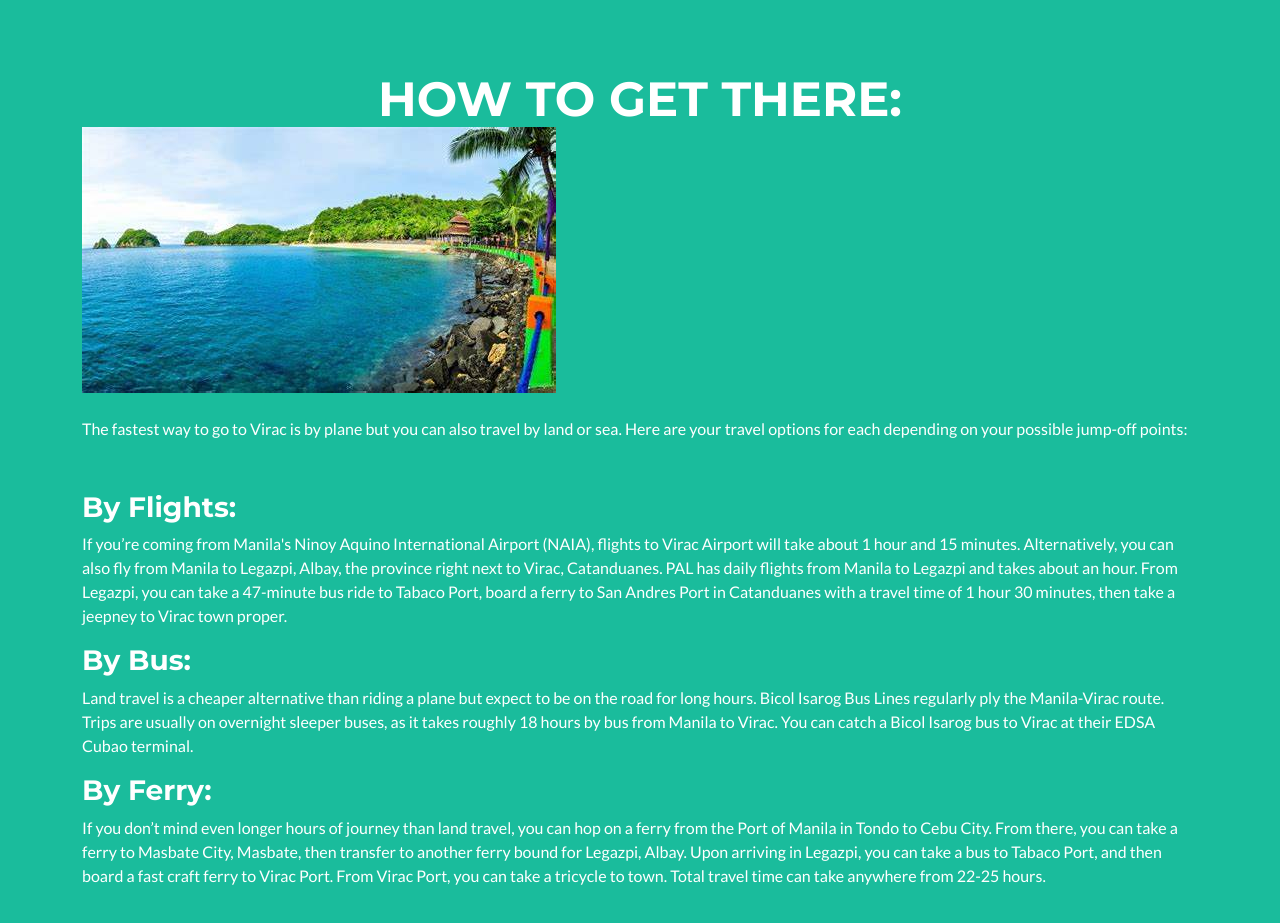
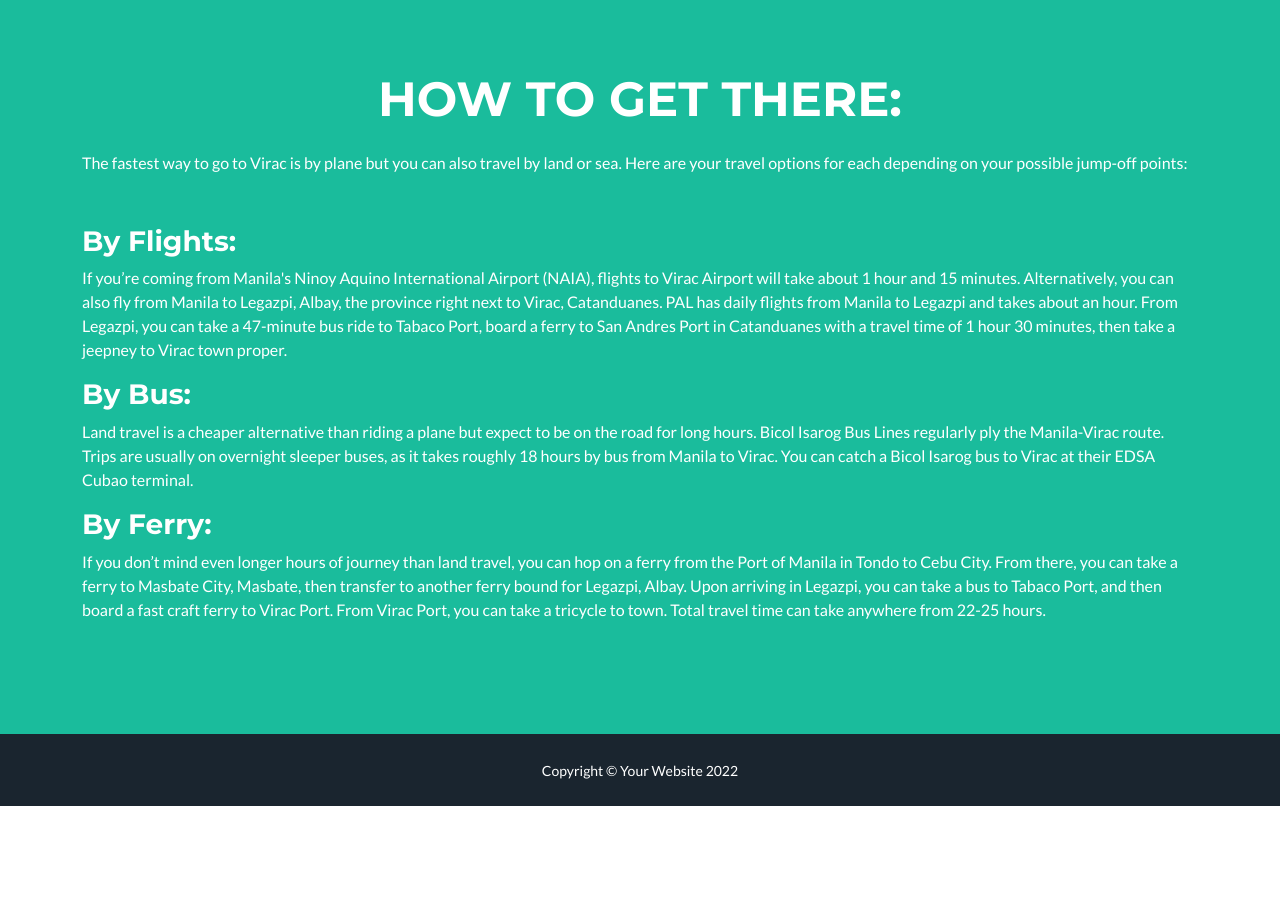
Before and after one commit to cayoooooy/empi2, a plain HTML site: page index.html in a window 1280 px wide. Shown: the part 2080-3003 px from the top of the page. After the commit the page ends 2886 px from the top, so only its background shows below. Drawn offline with nearby package versions, Linux system fonts and the light colour scheme.

Commit message:
Removed an image

```diff
--- a/index.html
+++ b/index.html
@@ -152,7 +152,6 @@
                 <!-- About Section Heading-->
                 <h2 class="page-section-heading text-center text-uppercase text-white">How to get there: </h2>
 
-                        <img src="assets/img/portfolio/twin-rock.jfif">
 
                           <p> <br> The fastest way to go to Virac is by plane but you can also travel by land or sea. Here are your travel options for each depending on your possible jump-off points: </p>
                               <div class="row">
```
